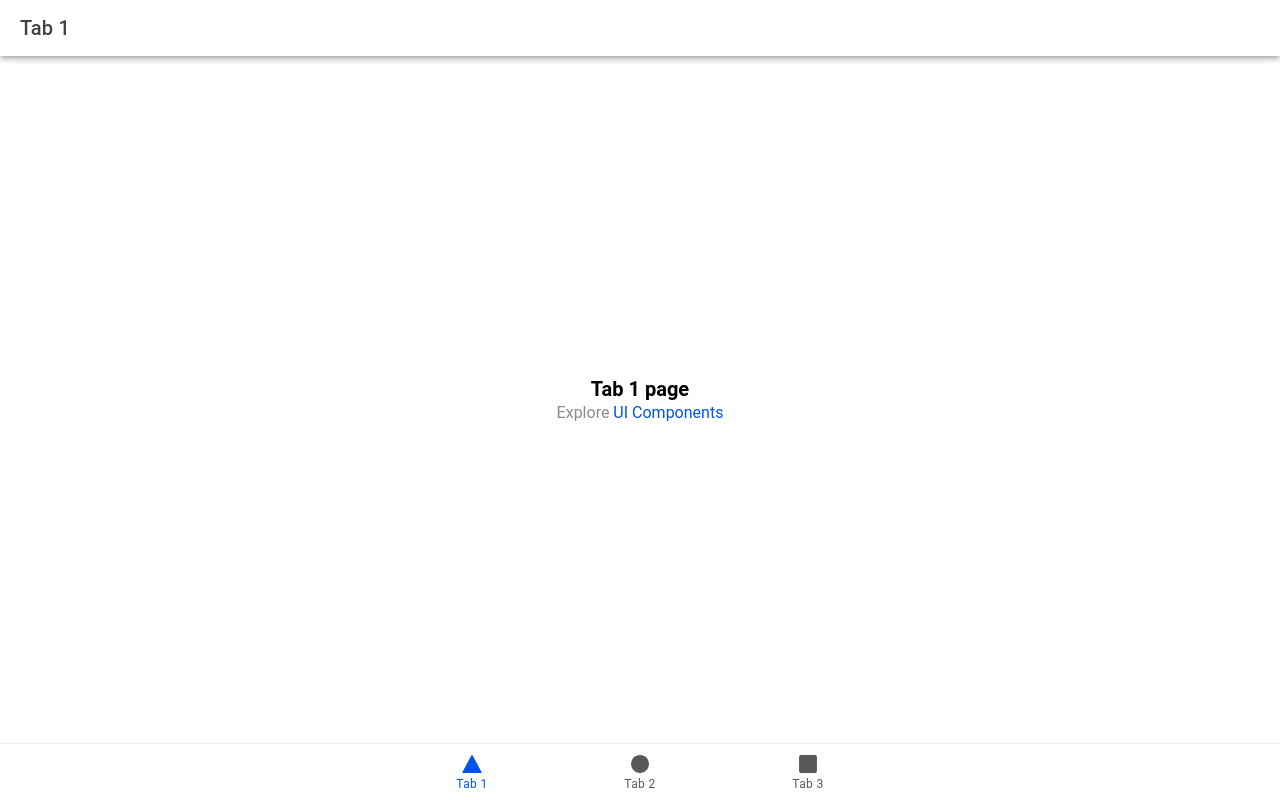
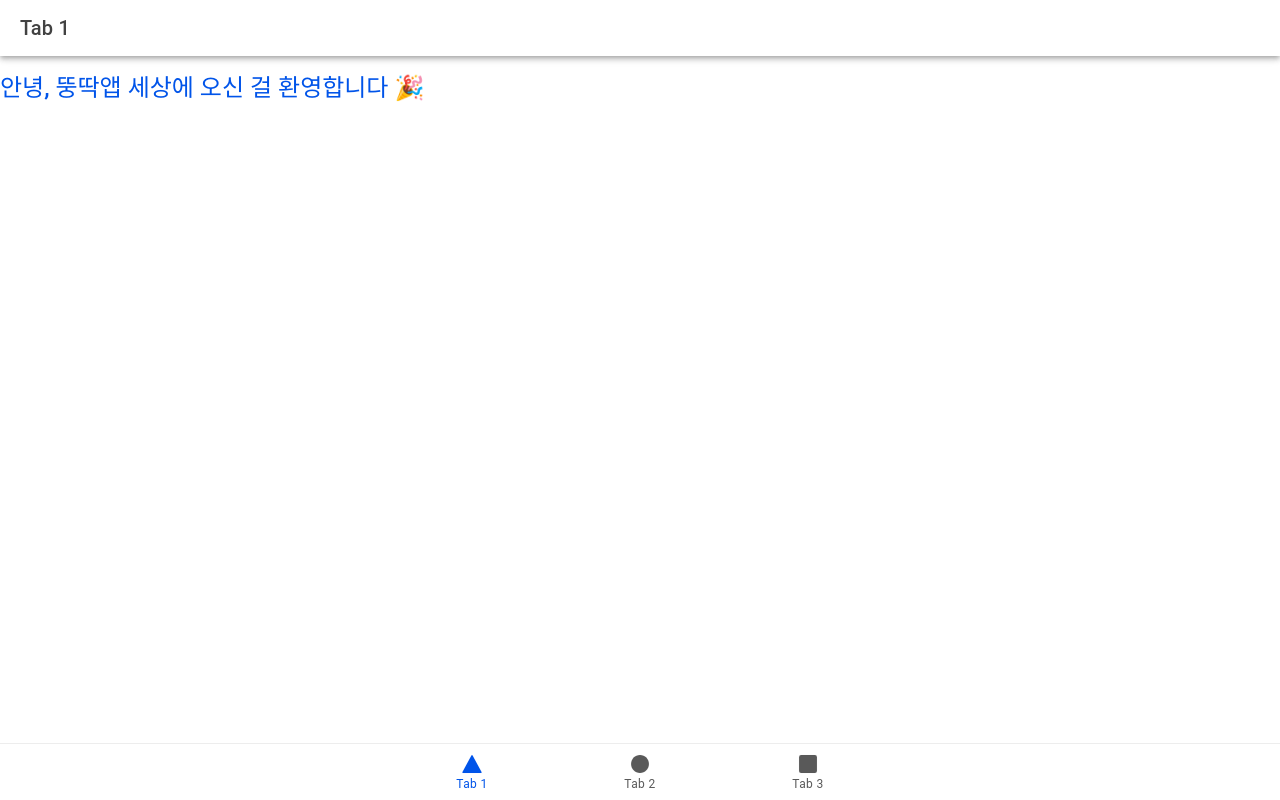
Before and after one commit to kimdodoongtak/poseul, a React (Vite) app: page /tab1 in a window 1280 px wide. Built offline with nearby package versions, Linux system fonts and the light colour scheme.

Commit message:
Tab1 첫 화면 수정: health_test2 iframe 적용

```diff
--- a/src/pages/Tab1.tsx
+++ b/src/pages/Tab1.tsx
@@ -1,4 +1,4 @@
-import { IonContent, IonHeader, IonPage, IonTitle, IonToolbar } from '@ionic/react';
+import { IonContent, IonHeader, IonPage, IonTitle, IonToolbar, IonText } from '@ionic/react';
 import ExploreContainer from '../components/ExploreContainer';
 import './Tab1.css';
 
@@ -10,14 +10,17 @@ const Tab1: React.FC = () => {
           <IonTitle>Tab 1</IonTitle>
         </IonToolbar>
       </IonHeader>
-      <IonContent fullscreen>
-        <IonHeader collapse="condense">
-          <IonToolbar>
-            <IonTitle size="large">Tab 1</IonTitle>
-          </IonToolbar>
-        </IonHeader>
-        <ExploreContainer name="Tab 1 page" />
-      </IonContent>
+        <IonContent>
+          <IonHeader collapse="condense">
+            <IonToolbar>
+              <IonTitle size="large">포술 🧃</IonTitle>
+            </IonToolbar>
+          </IonHeader>
+
+          <IonText color="primary">
+            <h2>안녕, 뚱딱앱 세상에 오신 걸 환영합니다 🎉</h2>
+          </IonText>
+        </IonContent>
     </IonPage>
   );
 };
```
